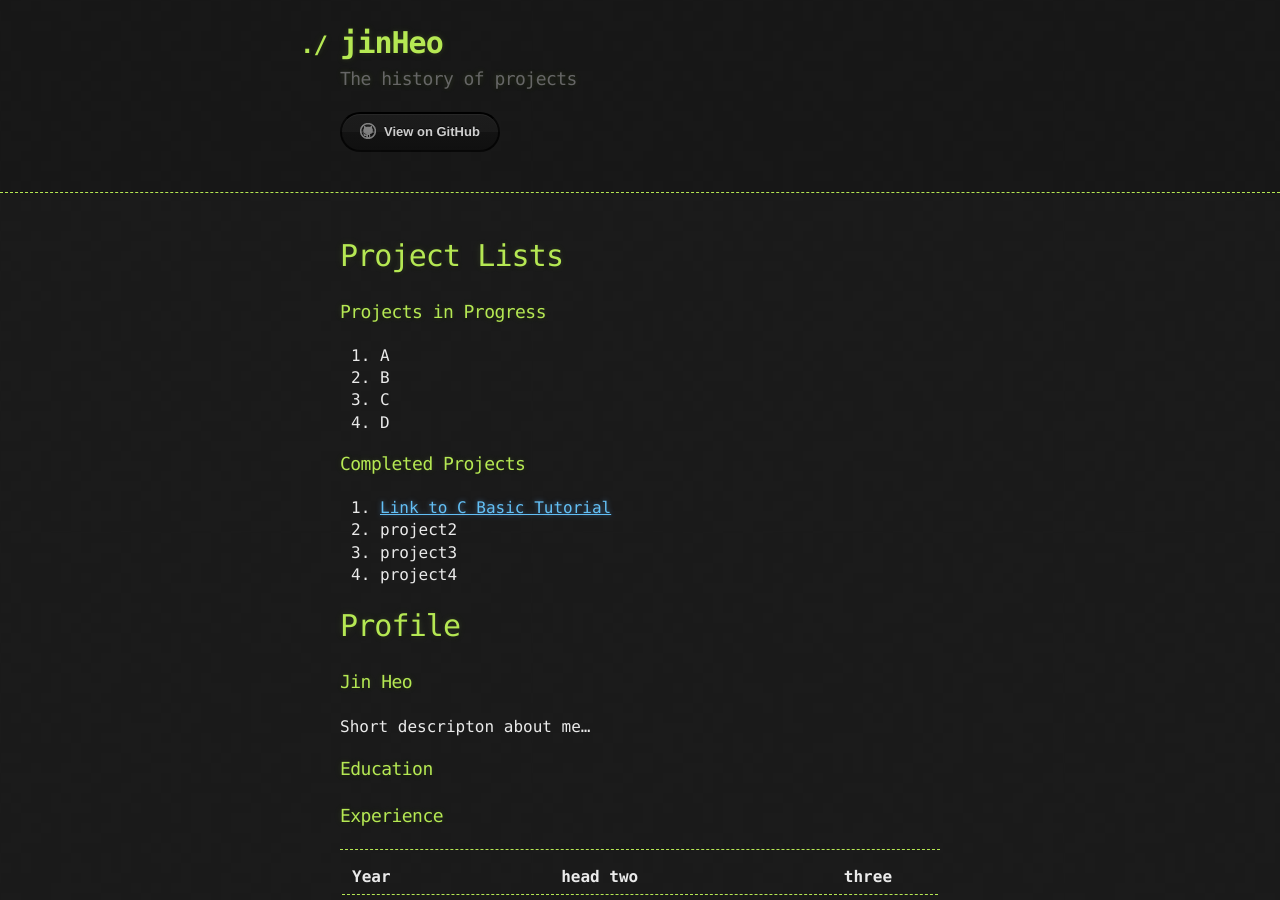
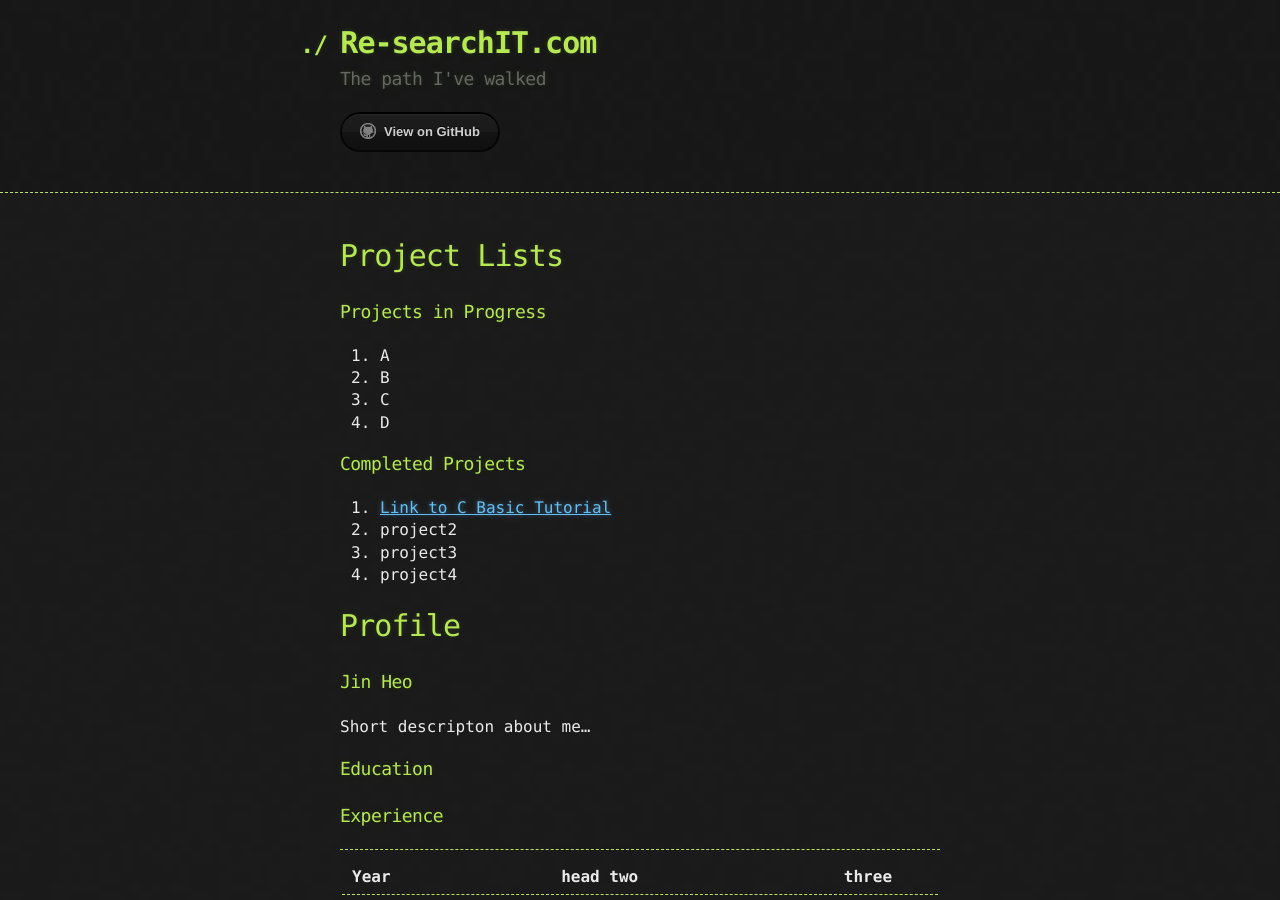
Before and after one commit to celindacain25/jin993.github.io, a Jekyll site: the page built from index.md, in a window 1280 px wide and 900 px high. Built offline with Jekyll 4.4.1, drawn with Linux system fonts in a browser that asks for light colours; our own code applies the rules of GitHub Pages for plain Markdown files.

Commit message:
Update _config.yml

```diff
--- a/_config.yml
+++ b/_config.yml
@@ -1,5 +1,5 @@
-title: jinHeo
-description: The history of projects
+title: Re-searchIT.com
+description: The path I've walked
 show_downloads: false
-google_analytics:
+google_analytics: 993jin@gmail.com
 theme: jekyll-theme-hacker
```
